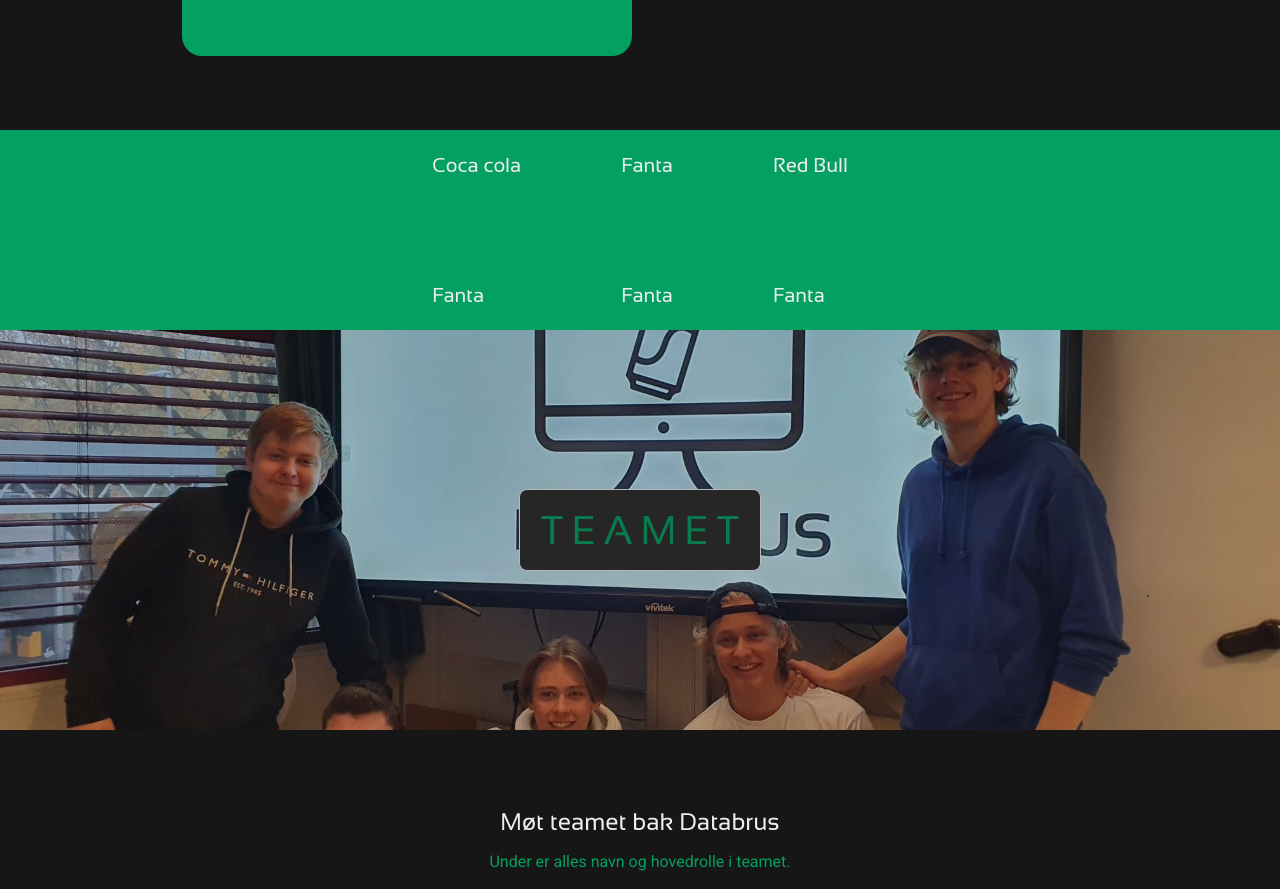
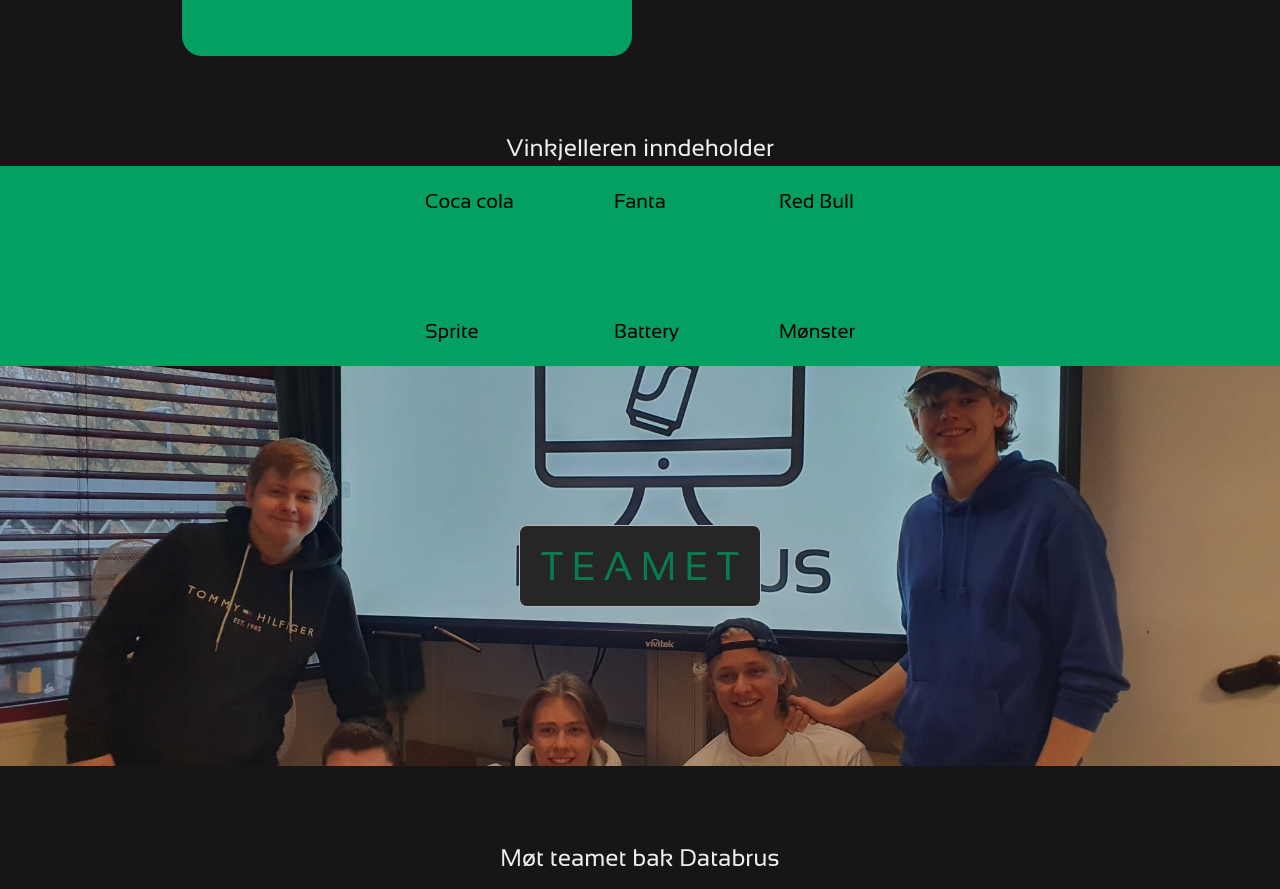
Before and after one commit to Databrus-3DAA/databrus.as, a Next.js app: page / in a window 1280 px wide. Shown: the part 1440-2329 px from the top of the page. Built offline with nearby package versions, Linux system fonts and the light colour scheme.

Commit message:
Gjorde stock-tekst svart

```diff
--- a/components/Home/stock.tsx
+++ b/components/Home/stock.tsx
@@ -17,15 +17,15 @@ function Stock(){
                 </div>
 
                 <div>
-                    Fanta
+                    Sprite
                 </div>
 
                 <div>
-                    Fanta
+                    Battery
                 </div>
 
                 <div>
-                    Fanta
+                    Mønster
                 </div>
             </div>
     )
--- a/pages/index.tsx
+++ b/pages/index.tsx
@@ -81,6 +81,7 @@ function Home() {
 					</div>
 				</div>
 
+		<h2>Vinkjelleren inndeholder</h2>
 			<div className={style.colorstock}>
 				<Stock/>
 			</div>
--- a/styles/Home/Stock.module.css
+++ b/styles/Home/Stock.module.css
@@ -11,4 +11,5 @@
 .stock div{
     display: flex;
     flex-wrap: wrap;
+    color: black;
 }
```
